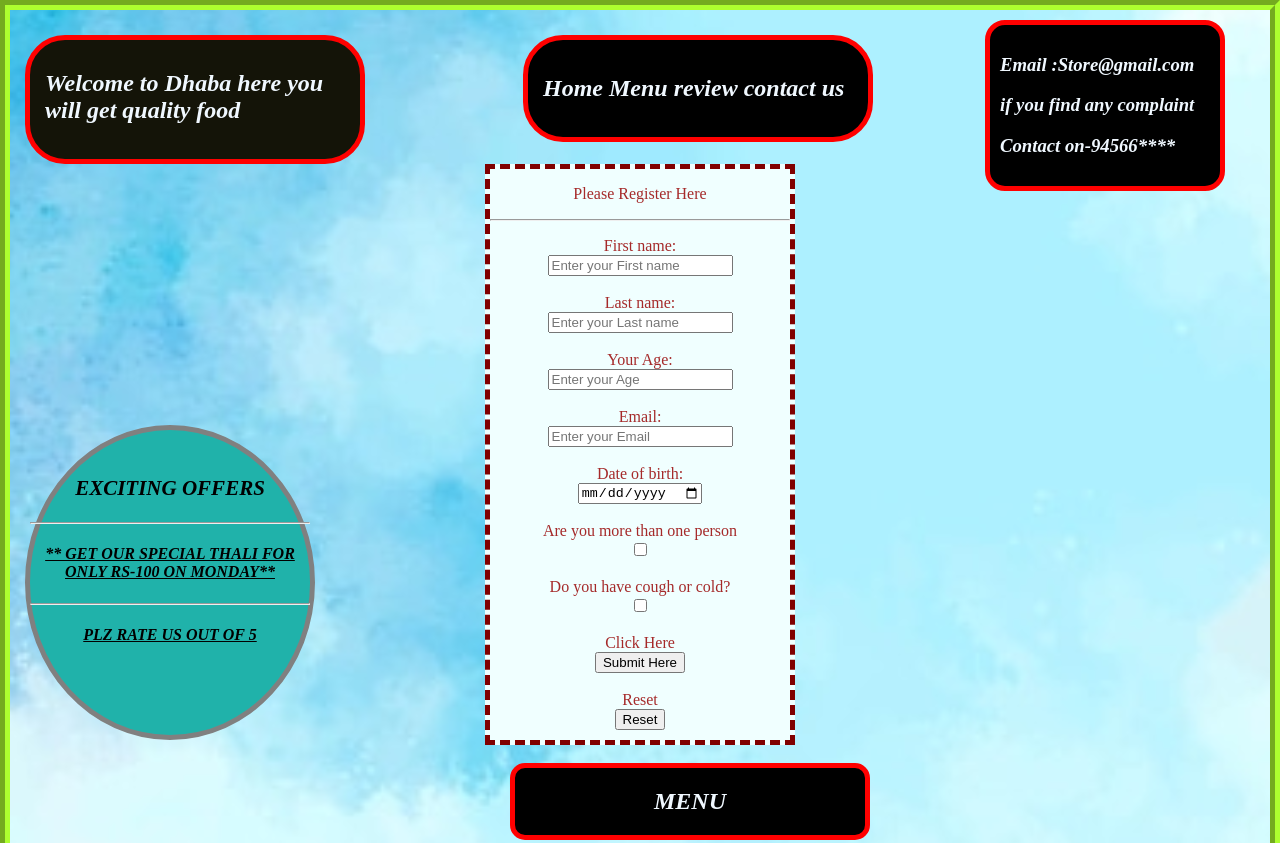
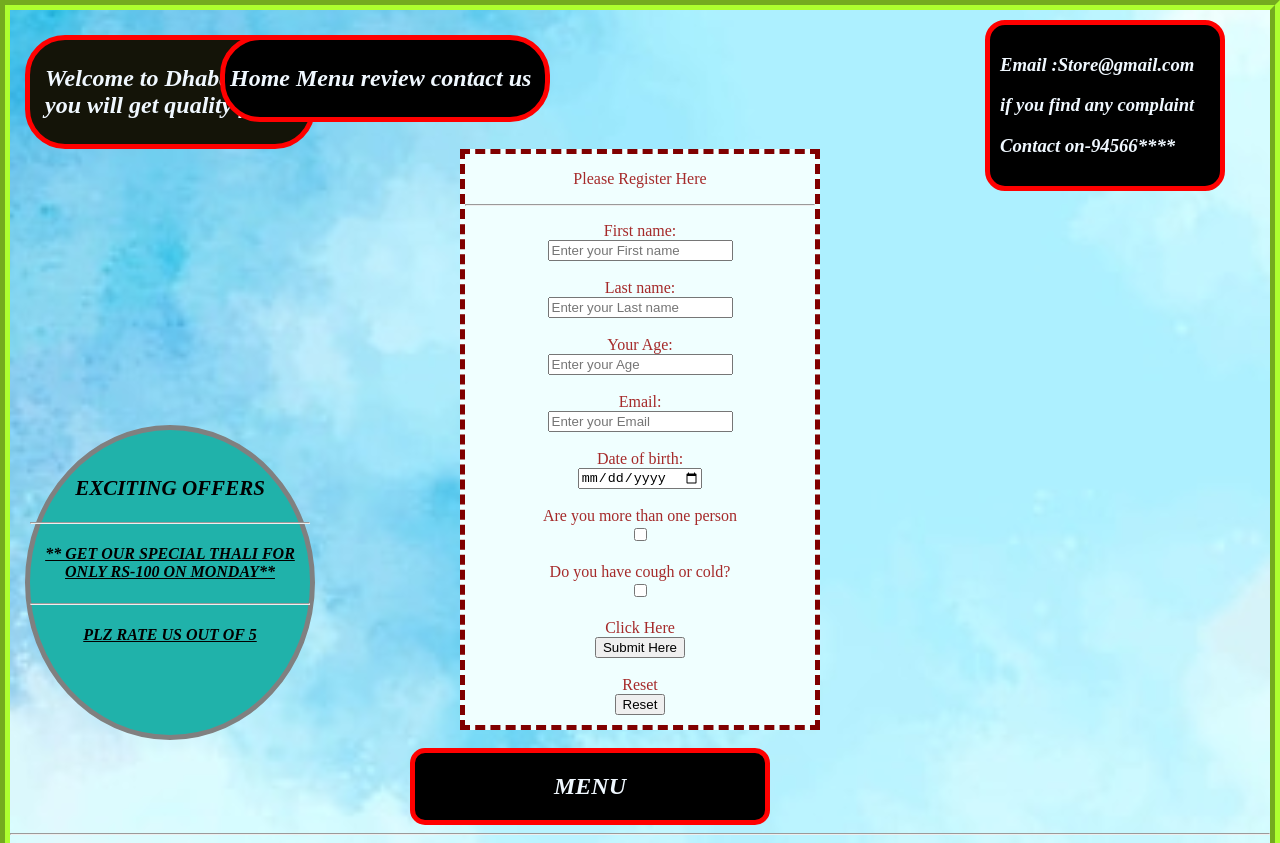
Before and after one commit to Faraaz6797/CSS-H2, a plain HTML site: page index.html in a window 1280 px wide. Shown: the top 843 px of the page. Drawn offline with Linux system fonts and the light colour scheme.

Commit message:
fourth Commit

```diff
--- a/index.html
+++ b/index.html
@@ -20,7 +20,7 @@
 </head>
 <body>
     <div class ="a">
-    <h2><i>Welcome to Dhaba here you will get quality food</i></h2>
+    <h2><i>Welcome to Dhaba <br>you will get quality food</i></h2>
     </div>
     <div class="a1">
         <h2><i>Home Menu review contact us</i> </h2>
--- a/stylesheet.css
+++ b/stylesheet.css
@@ -7,9 +7,9 @@
     margin-top: 25px;
     margin-left: 15px;
     margin-right: 20px;
-    width:300px;
+    width:250px;
     border-radius: 40px;
-    padding: 10px 15px 15px 15px;
+    padding: 5px 15px 5px 15px;
 
 
 }
@@ -20,12 +20,12 @@
     border: 5px solid red;
     background-color: black;
     width: 310px;
-    padding:15px 15px 15px 15px;
+    padding:5px 5px 5px 5px;
     margin-top: 10px;
     border-radius: 40px;
     position: absolute;
     top: 25px;
-    left: 523px;
+    left: 220px;
 
 }
 .a2{
@@ -49,7 +49,7 @@
     border: 5px solid maroon;
     border-style: dashed;
     background-color:azure;
-    width: 300px;
+    width: 350px;
     text-align:center;
     color: brown;
 
@@ -64,7 +64,7 @@
     color: aliceblue;
     background-color: black;
     top: 1100px;
-   margin-left: 500px;
+   margin-left: 400px;
     border-radius: 15px;
     text-align: center;
 
```
